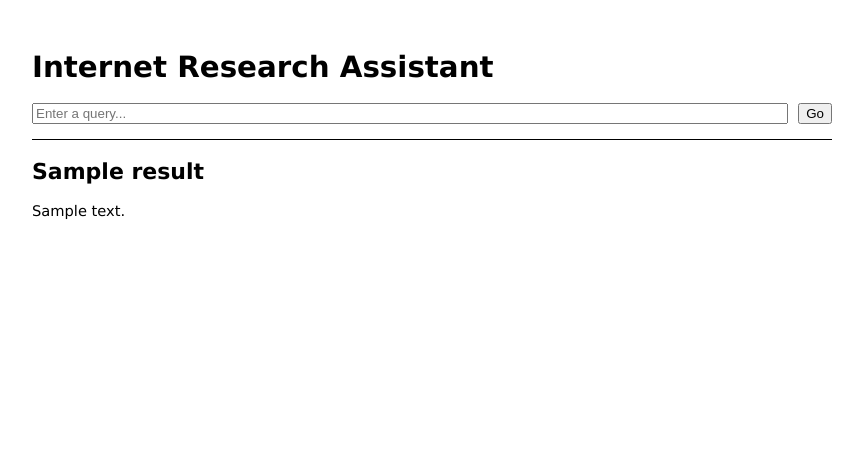
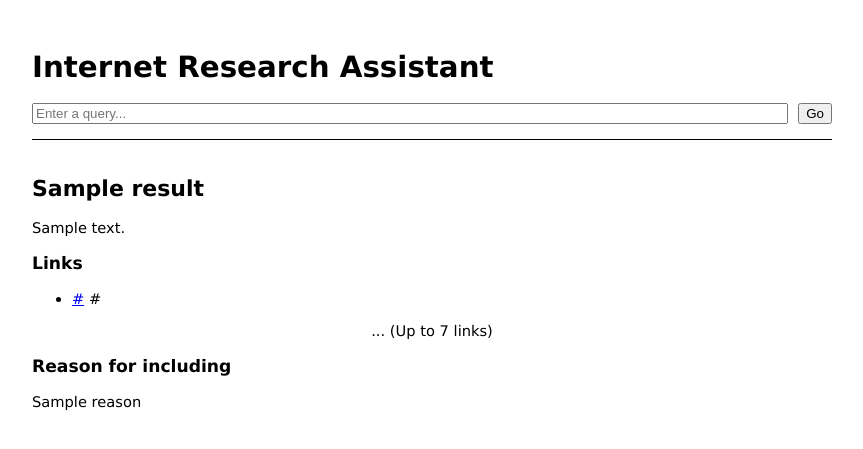
Before and after one commit to Late-Night-Coding/internet-research-assistant, a Flask app: template src/frontend/templates/search.html in a window 1280 px wide. Shown: the top 449 px of the page, without its empty margins (118-981 px from the left). Run offline with Flask 2, Linux system fonts and the light colour scheme; the template is opened without the code that fills it: most values are stand-ins (such as "Sample title", 1, 10 or a date in 2020).

Commit message:
Update search.html
Modified code to render the dummy search result data.

```diff
--- a/src/frontend/templates/search.html
+++ b/src/frontend/templates/search.html
@@ -11,12 +11,27 @@
     <!-- Render each search result below it -->
     <div class="searchResults">
         {% for result in results: %}
+        <br>
         <div class="searchResult">
-            <h2>{{result.title}}</h2>
-            <p>{{result.text}}</p>
+            <h2>{{ result.title }}</h2>
+            <p>{{ result.description }}</p>
+            <h3>Links</h3>
+            <ul class="linksList">
+                {% for link in result.links %}
+                <li>
+                    <span class="linksList_link" style="background-color: {{ link.link_color }}">
+                        <span class="linksList_url"><a href="{{ link.url }}" >{{ link.url }}</a></span>
+                        <span class="linksList_type">{{ link.link_type }}</span>
+                    </span>
+                </li>
+                {% endfor %}
+            </ul>
+            <p style="text-align: center">... (Up to 7 links)</p>
+            <h3>Reason for including</h3>
+            <p>{{ result.reason }}</p>
         </div>
+        {% endfor %}
     </div>
 
-    {% endfor %}
 </div>
 {% endblock %}
```
